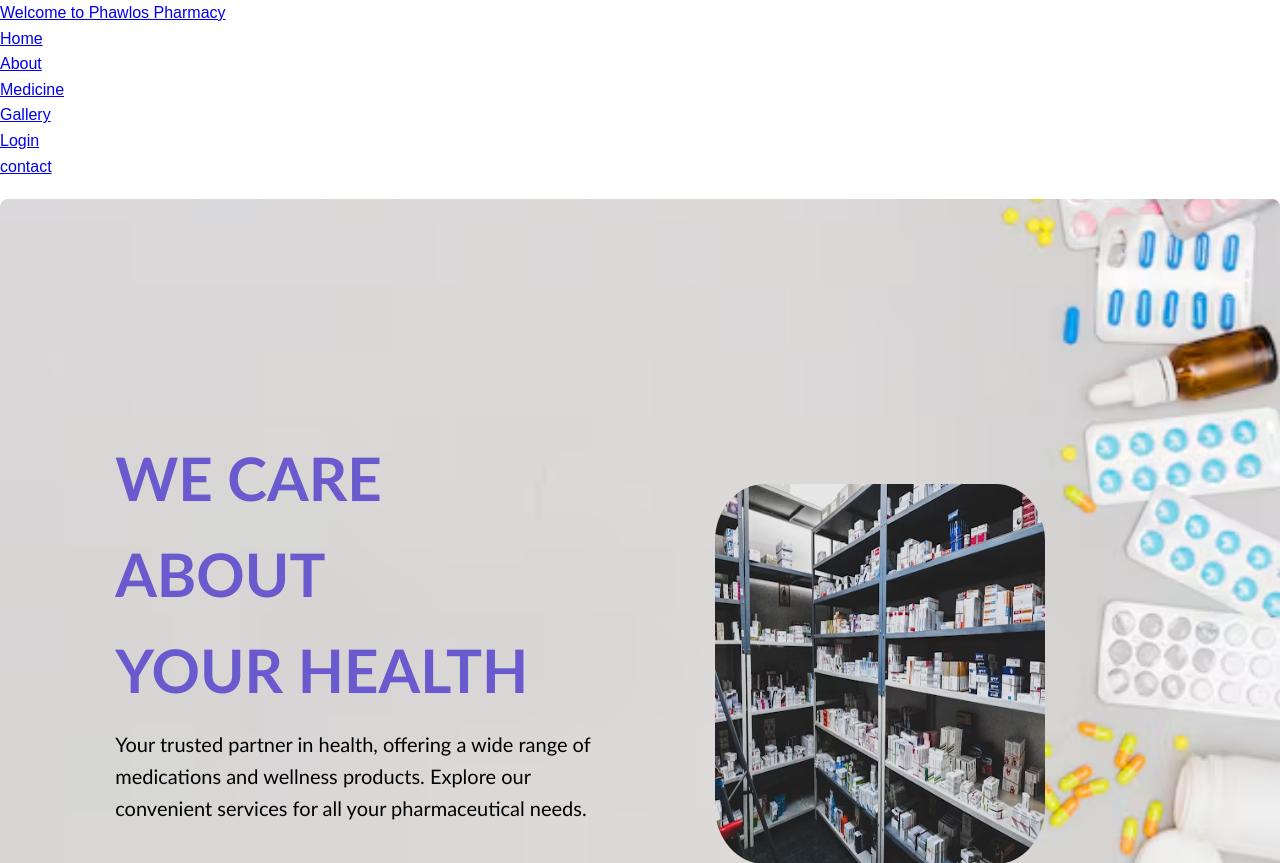
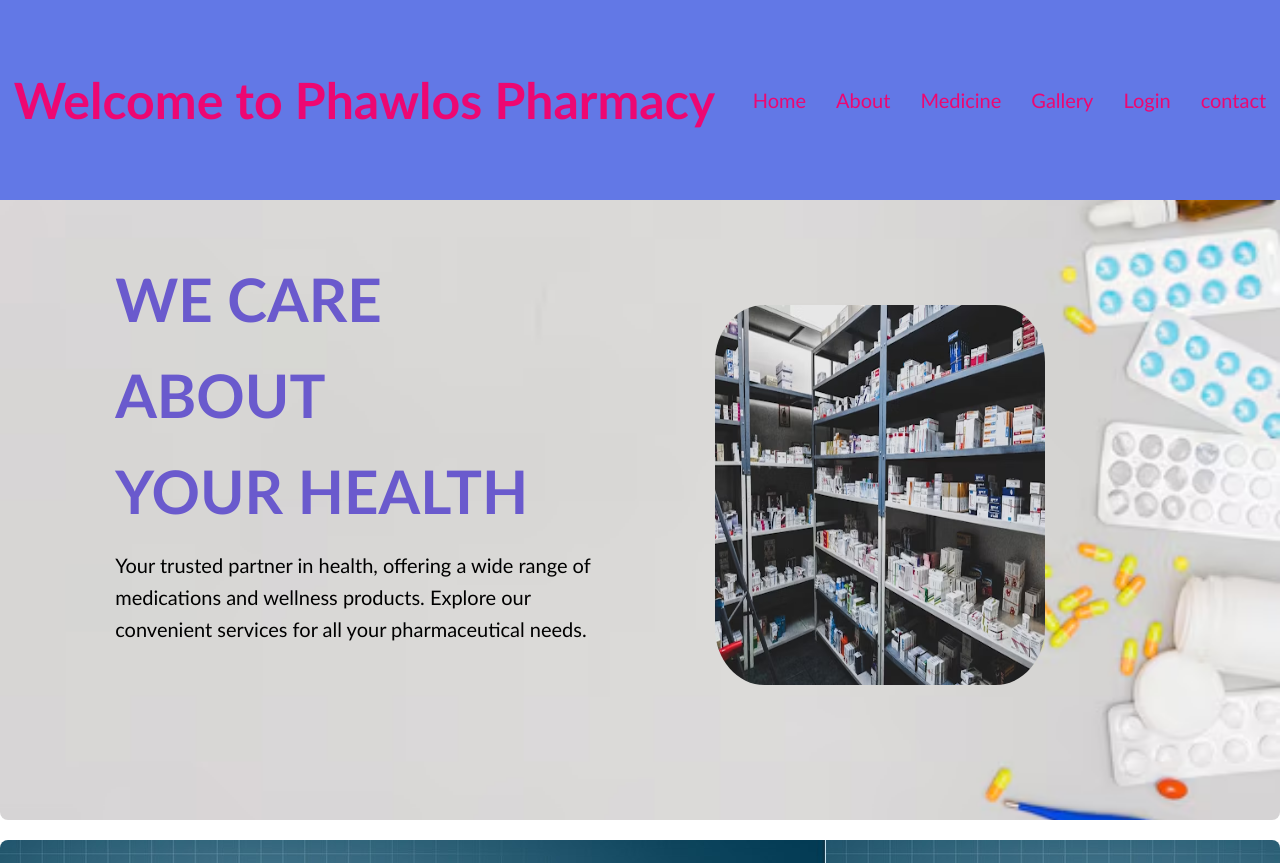
Before and after one commit to Aman3545/Our-project, a PHP site: page /HTML/index.html in a window 1280 px wide. Shown: the top 863 px of the page. Run offline with PHP 8.4, Linux system fonts and the light colour scheme.

Commit message:
navbar to header

```diff
--- a/CSS/index.css
+++ b/CSS/index.css
@@ -321,7 +321,6 @@ section p {
 
 /* start Login styling */
 
-
 .container {
   background-image: url(../images/Soft\ BK\ images.jpg);
 
--- a/HTML/index.html
+++ b/HTML/index.html
@@ -12,7 +12,7 @@
   </head>
   <body>
     <!--start header-->
-    <nav class="navbar">
+    <nav class="header">
       <a href="#" class="logo">Welcome to Phawlos Pharmacy </a>
       <ul>
         <li><a href="#home">Home</a></li>
```
